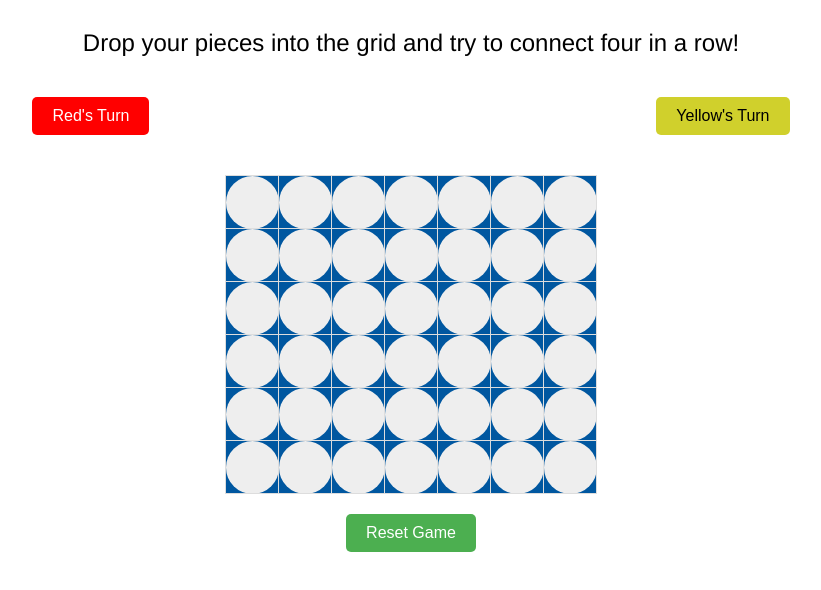
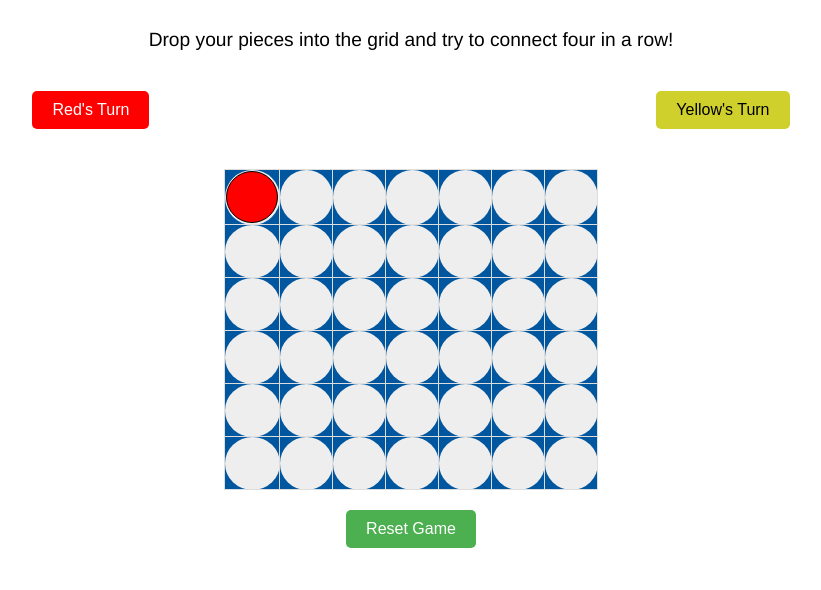
Before and after one commit to unachoza/Connect-Four, a plain HTML site: page index.html in a window 1280 px wide. Both pictures are taken after a click on the element 481 px from the left and 280 px from the top of the page. Shown: the part 78-668 px from the top of the page, without its empty margins (229-1050 px from the left). Drawn offline with Linux system fonts and the light colour scheme.

Commit message:
red player moves

```diff
--- a/connect-four.css
+++ b/connect-four.css
@@ -78,6 +78,19 @@ h1 {
 
 p {
   font-family: "Helvetica";
-  font-size: 1.5rem;
+  font-size: 1.2rem;
   margin-bottom: 20px;
 }
+
+.circle {
+  width: 50px;
+  height: 50px;
+  border-radius: 50%;
+  border: 1px solid;
+}
+.red {
+  background-color: red;
+}
+.yellow {
+  background-color: yellow;
+}
--- a/index.html
+++ b/index.html
@@ -17,13 +17,15 @@
     <table id="board">
       <tbody>
         <tr>
-          <td class="empty"></td>
-          <td class="empty"></td>
-          <td class="empty"></td>
-          <td class="empty"></td>
-          <td class="empty"></td>
-          <td class="empty"></td>
-          <td class="empty"></td>
+          <td id="row0" class="empty">
+            <div></div>
+          </td>
+          <td id="row1" class="empty"></td>
+          <td id="row2" class="empty"></td>
+          <td id="row3" class="empty"></td>
+          <td id="row4" class="empty"></td>
+          <td id="row5" class="empty"></td>
+          <td id="row6" class="empty"></td>
         </tr>
         <tr>
           <td class="empty"></td>
--- a/index.js
+++ b/index.js
@@ -5,8 +5,39 @@
 // let column = 7;
 // let row = 6;
 
-let board = Array.from({ length: row }, () => Array.from({ length: column }, () => ""));
-let myGrid = [...Array(6)].map((e) => Array(6));
+// let board = Array.from({ length: row }, () => Array.from({ length: column }, () => ""));
+// let myGrid = [...Array(6)].map((e) => Array(6));
+
+// add eventlisteners to game rows
+const addRowEventListeners = () => {
+  for (let i = 0; i <= 6; i++) {
+    let currentRowId = `row${i}`;
+    const row = document.getElementById(`${currentRowId}`);
+    row.addEventListener("click", () => {
+      handlePlayerMove("red", row);
+    });
+  }
+};
+
+//how can player make a move to
+window.onload = () => {
+  setTimeout(() => {
+    addRowEventListeners();
+  }, 100);
+};
+
+//create token
+const createToken = (locationElementId) => {
+  // create a new div element
+  const newToken = document.createElement("div");
+  newToken.classList.add("circle");
+  locationElementId.appendChild(newToken);
+  return newToken;
+};
+
+const handlePlayerMove = (player, locationElementId) => {
+  createToken(locationElementId).classList.add(player);
+};
 
 //check win conditions
 
@@ -159,7 +190,7 @@ const playGame = (user, col, board) => {
 //more refactor // need to start from the bottom of grid /reverse order the array
 
 //check diagnol
-//how can player make a move to
+
 //remember the board
 //disable stuff
 //performance
```
